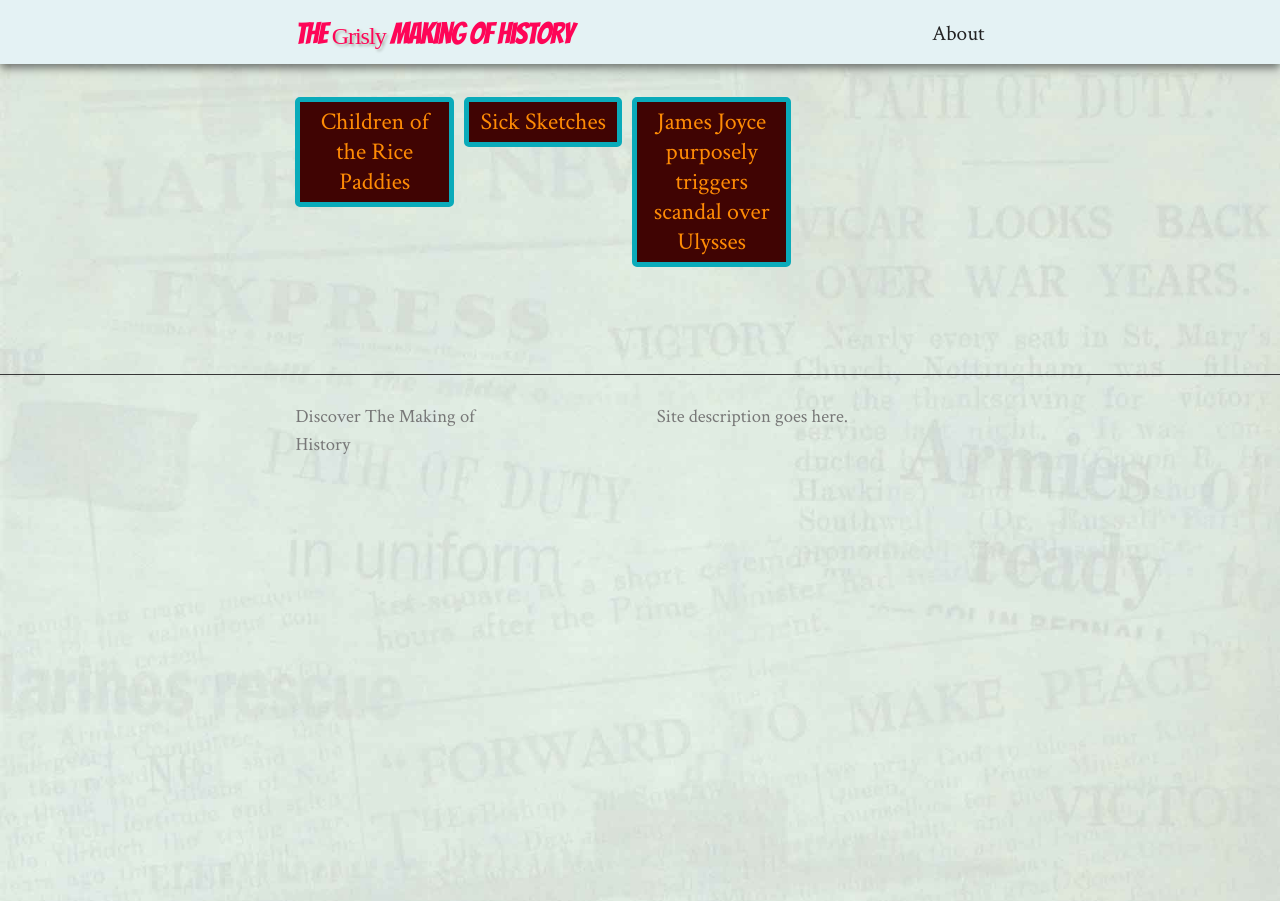
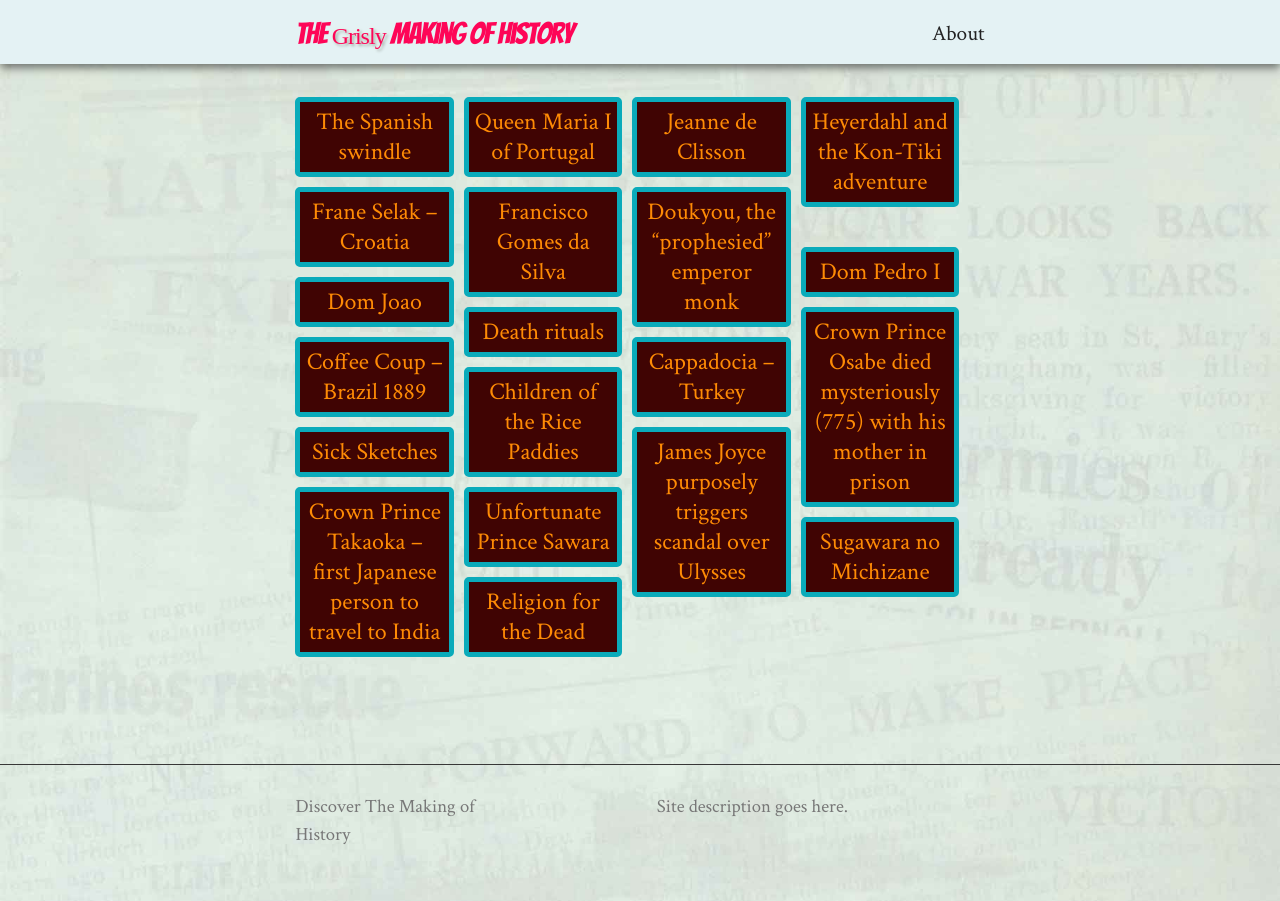
Before and after one commit to benadamstyles/making-of-history, a Jekyll site: the page built from index.html, in a window 1280 px wide. Built offline with Jekyll 4.4.1, drawn with Linux system fonts in a browser that asks for light colours; nearby versions of some CDN libraries; some web fonts are replaced.

Commit message:
Added old posts

```diff
--- /dev/null
+++ b/_posts/2014-07-15-religion-for-the-dead.md
@@ -0,0 +1,6 @@
+---
+title: Religion for the Dead
+author: Lee Bellamy
+layout: post
+---
+Goryo Shinko &#8211; religion for the dead
--- /dev/null
+++ b/_posts/2014-07-16-crown-prince-takaoka-first-japanese-person-to-travel-to-india.md
@@ -0,0 +1,6 @@
+---
+title: 'Crown Prince Takaoka &#8211; first Japanese person to travel to India'
+author: Lee Bellamy
+layout: post
+---
+where he was killed by a tiger.
--- /dev/null
+++ b/_posts/2014-12-09-coffee-coup-brazil-1889.md
@@ -0,0 +1,5 @@
+---
+title: 'Coffee Coup &#8211; Brazil 1889'
+author: Lee Bellamy
+layout: post
+---
--- /dev/null
+++ b/_posts/2014-12-09-crown-prince-osabe-died-mysteriously-775-with-his-mother-in-prison.md
@@ -0,0 +1,5 @@
+---
+title: Crown Prince Osabe died mysteriously (775) with his mother in prison
+author: Lee Bellamy
+layout: post
+---
--- /dev/null
+++ b/_posts/2014-12-09-dom-joao.md
@@ -0,0 +1,20 @@
+---
+title: Dom Joao
+author: Lee Bellamy
+layout: post
+---
+http://books.google.com/books?id=_\_0KrEZGkmUC&#038;pg=PA48&#038;lpg=PA48&#038;dq=dom+joao+dom+pedro+I&#038;source=bl&#038;ots=ZN1-nJ1CcM&#038;sig=u4XvPpQmZy5xDb7JR-qcXbV2svY&#038;hl=en&#038;sa=X&#038;ei=\_iDlU_nuEYH-yQTy04GYDg&#038;ved=0CGAQ6AEwCw#v=onepage&#038;q=dom%20joao%20dom%20pedro%20I&#038;f=false
+
+- wore clothes until they rotted off
+- stuffed whole roasted chicken into his pockets
+- never took a complete bath with soap and water in his whole life
+- suffered from rashes/skin diseases and would scratch in public
+-treated a tick bite with salt water only after preparations were made to keep him in a tub in a portable bathhouse
+
+*he was already married by age 18 to a 10 year old
+
+Write as a dating profile: http://commons.wikimedia.org/wiki/File:Gianni\_-\_Dom\_Jo%C3%A3o\_VI.jpg
+
+&nbsp;
+
+&#8220;<span style="color: #252525;">Oliveira Lim] wrote that he &#8220;never confused the faces or the pleas, and the applicants marveled at how well he know their lives, their families, even small incidents that had occurred in the past and which they could not believe had risen to the notice of the king.&#8221;</span><sup id="cite_ref-40" class="reference" style="color: #252525;"><a style="color: #0b0080;" href="http://en.wikipedia.org/wiki/John_VI_of_Portugal#cite_note-40">[40]</a>&#8220;</sup>
--- /dev/null
+++ b/_posts/2014-12-09-dom-pedro-i.md
@@ -0,0 +1,18 @@
+---
+title: Dom Pedro I
+author: Lee Bellamy
+layout: post
+---
+He was apparently something of a dandy &#8211; bathed often in the Brazilian tradition, unlike his father
+
+http://latinamericanhistory.about.com/od/thehistoryofbrazil/p/Dom-Pedro-I-First-Emperor-Of-Brazil.htm
+
+- sweetest stache ever
+- declared independence after his dad gave him a country &#8211; dick move at first glance, but he was actually instructed to do so by his father to maintain control of the country
+- after declaring independence, went back to Portugal to rule after his father died &#8211; nice.
+
+&nbsp;
+
+He wasn&#8217;t close to his parents anyway; his father was busy governing and his mother was deeply unhappy and detached. Letter he wrote: http://books.google.com/books?id=_\_0KrEZGkmUC&pg=PA48&lpg=PA48&dq=dom+joao+dom+pedro+I&source=bl&ots=ZN1-nJ1CcM&sig=u4XvPpQmZy5xDb7JR-qcXbV2svY&hl=en&sa=X&ei=\_iDlU_nuEYH-yQTy04GYDg&ved=0CGAQ6AEwCw#v=onepage&q=dom%20joao%20dom%20pedro%20I&f=false
+
+Poor Princess Leopoldina &#8211; she was very popular with the people of Brazil but Pedro found her dull and carried on a string of affairs. (if he saw a sedan chair being carried by slaves with the curtain closed, he&#8217;d ride up to take a peek then begin flirting if he liked what he saw &#8212; Ludovina Soares da Costa tricked him when he fell in love with her by inviting him to her house and then bringing him in to reveal the Royal Theater company, including her husband, so they could meet the prince &#8211;but that was before he married) Rumors that she died after he hit her; probably not true. As a result he had a hard time finding someone to marry afterward.
--- /dev/null
+++ b/_posts/2014-12-09-francisco-gomes-da-silva.md
@@ -0,0 +1,6 @@
+---
+title: Francisco Gomes da Silva
+author: Lee Bellamy
+layout: post
+---
+beats up one of Pedro I&#8217;s bodyguards, becomes his friend
--- /dev/null
+++ b/_posts/2014-12-09-frane-selak-croatia.md
@@ -0,0 +1,5 @@
+---
+title: 'Frane Selak &#8211; Croatia'
+author: Lee Bellamy
+layout: post
+---
--- /dev/null
+++ b/_posts/2014-12-09-heyerdahl-and-the-kon-tiki-adventure.md
@@ -0,0 +1,5 @@
+---
+title: Heyerdahl and the Kon-Tiki adventure
+author: Lee Bellamy
+layout: post
+---
--- /dev/null
+++ b/_posts/2014-12-09-jeanne-de-clisson.md
@@ -0,0 +1,6 @@
+---
+title: Jeanne de Clisson
+author: Lee Bellamy
+layout: post
+---
+Frenchwoman who became a pirate to avenge the death of her husband.
--- /dev/null
+++ b/_posts/2014-12-09-queen-maria-i-of-portugal.md
@@ -0,0 +1,6 @@
+---
+title: Queen Maria I of Portugal
+author: Lee Bellamy
+layout: post
+---
+insane
--- a/_sass/_layout.scss
+++ b/_sass/_layout.scss
@@ -273,6 +273,7 @@
     // box-shadow: 0 5px 7px -4px black;
 }
 .thumb {
+  overflow: hidden;
   background-color: $alt-bg;
   border: 5px solid $detail;
   border-radius: 5px;
```
Also changed, not shown: _posts/2014-07-15-sugawara-no-michizane.md (added, +6 -0 lines), _posts/2014-07-15-unfortunate-prince-sawara.md (added, +6 -0 lines), _posts/2014-12-09-cappadocia-turkey.md (added, +5 -0 lines), _posts/2014-12-09-death-rituals.md (added, +10 -0 lines), _posts/2014-12-09-doukyou-the-prophesied-emperor-monk-httpen-wikipedia-orgwikid%c5%8dky%c5%8d.md (added, +6 -0 lines), _posts/2014-12-09-the-spanish-swindle.md (added, +8 -0 lines).
